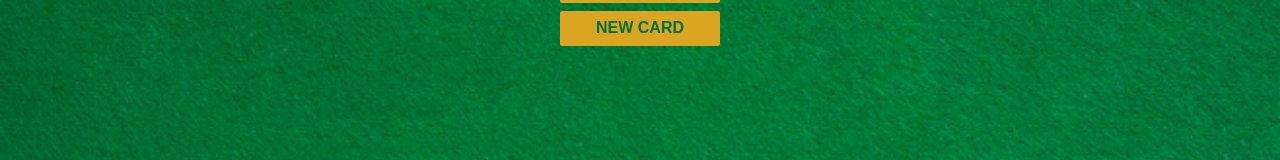
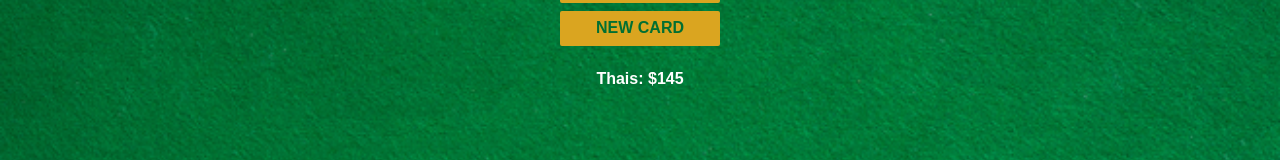
Before and after one commit to Opabby/blackjack-game, a plain HTML site: page index.html in a window 1280 px wide. Shown: the part 214-374 px from the top of the page. Drawn offline with nearby package versions, Linux system fonts and the light colour scheme.

Commit message:
Creting player object

```diff
--- a/index.html
+++ b/index.html
@@ -11,6 +11,7 @@
         <button id="start-btn" onclick="startGame()">START GAME</button>
         <br>
         <button id="new-btn" onclick="newCard()">NEW CARD</button>
+        <p id="player-el"></p>
         <script src="index.js"></script>
     </body>
 </html>
--- a/index.js
+++ b/index.js
@@ -6,6 +6,14 @@ let message = "";
 let messageEl = document.getElementById("message-el");
 let sumEl = document.getElementById("sum-el");
 let cardsEl = document.getElementById("cards-el");
+
+let player = {
+    name: "Thais",
+    chips: 145
+}
+
+let playerEl = document.getElementById("player-el");
+playerEl.textContent = player.name + ": $" + player.chips;
 
 function getRandomCard() {
     let randomNumber = Math.floor(Math.random() * 13) + 1;
```
